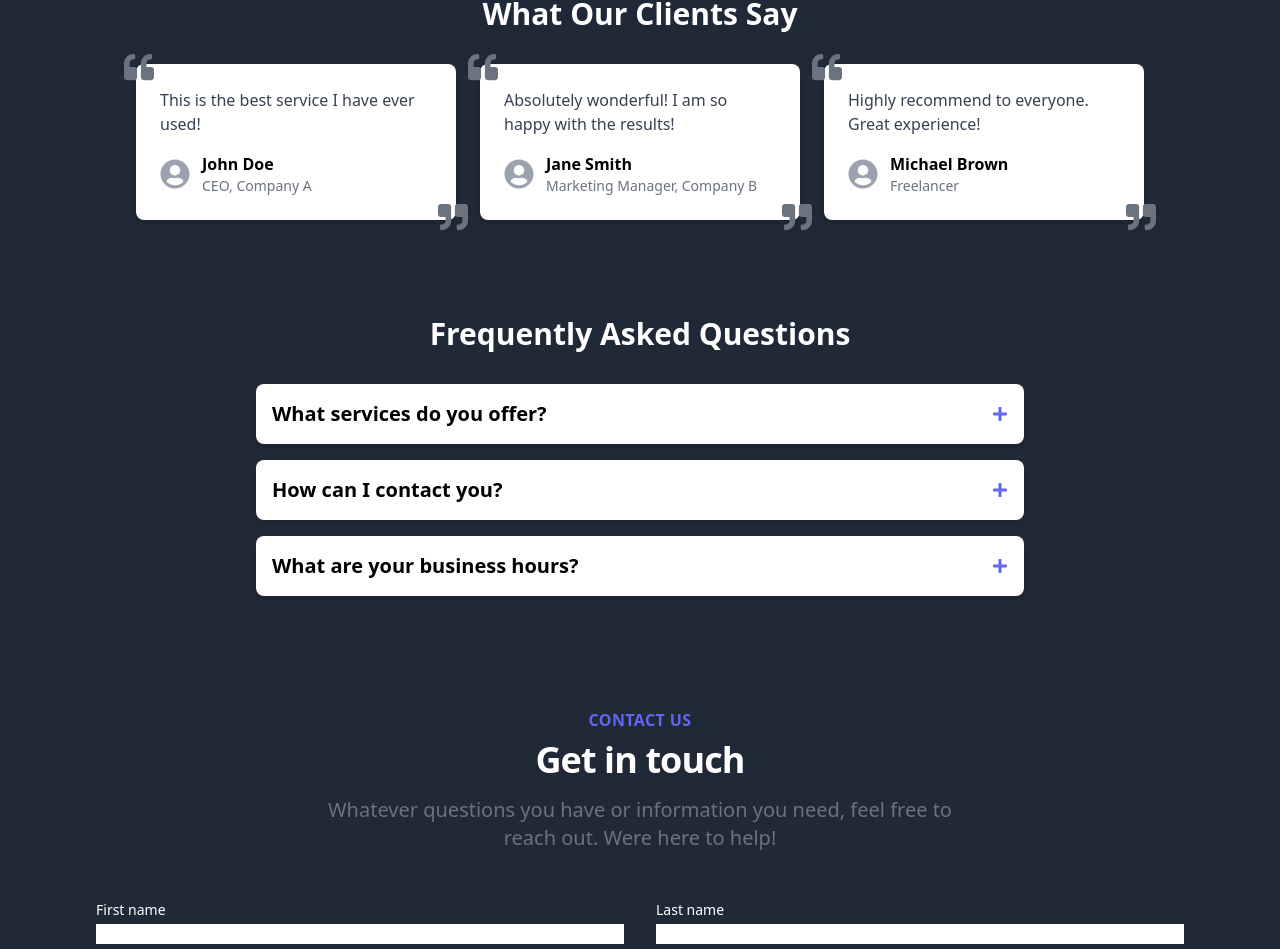
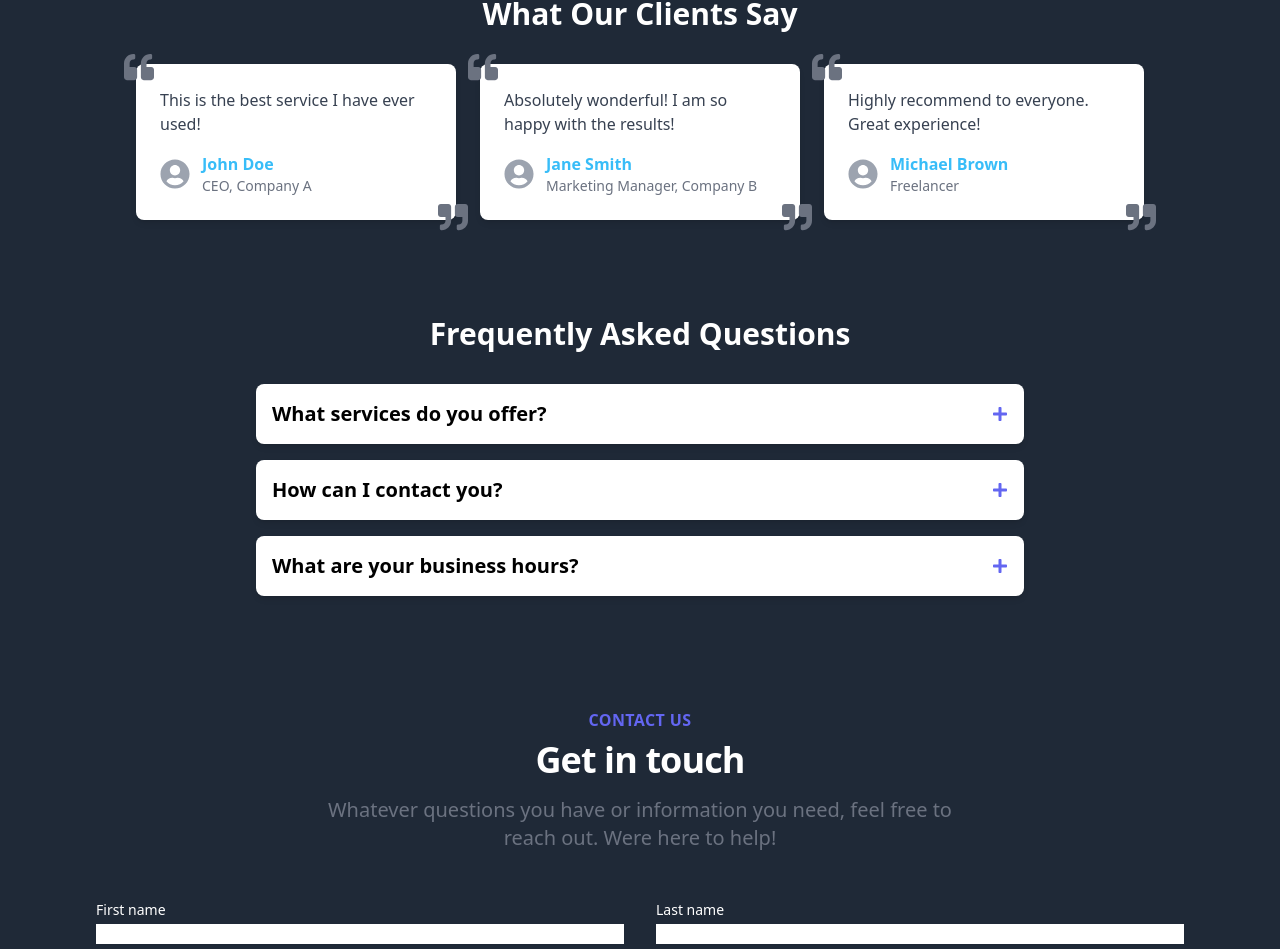
Before and after one commit to AlpianPPLG/landing-page-3, a React (Vite) app: page / in a window 1280 px wide. Shown: the part 2344-3293 px from the top of the page. Built offline with nearby package versions, Linux system fonts and the light colour scheme.

Commit message:
change font color  client section

```diff
--- a/src/App.jsx
+++ b/src/App.jsx
@@ -430,7 +430,9 @@
               <div className="flex items-center mt-4">
                 <FaUserCircle className="text-gray-400 text-3xl mr-3" />
                 <div>
-                  <h3 className="font-semibold">{testimony.name}</h3>
+                  <h3 className="font-semibold text-sky-400">
+                    {testimony.name}
+                  </h3>
                   <p className="text-gray-500 text-sm">{testimony.role}</p>
                 </div>
               </div>
```
